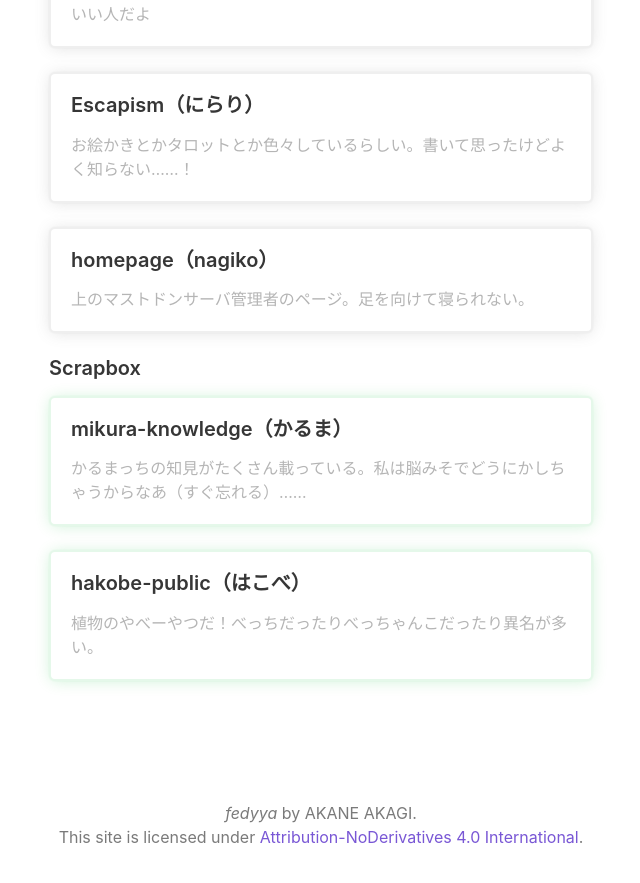
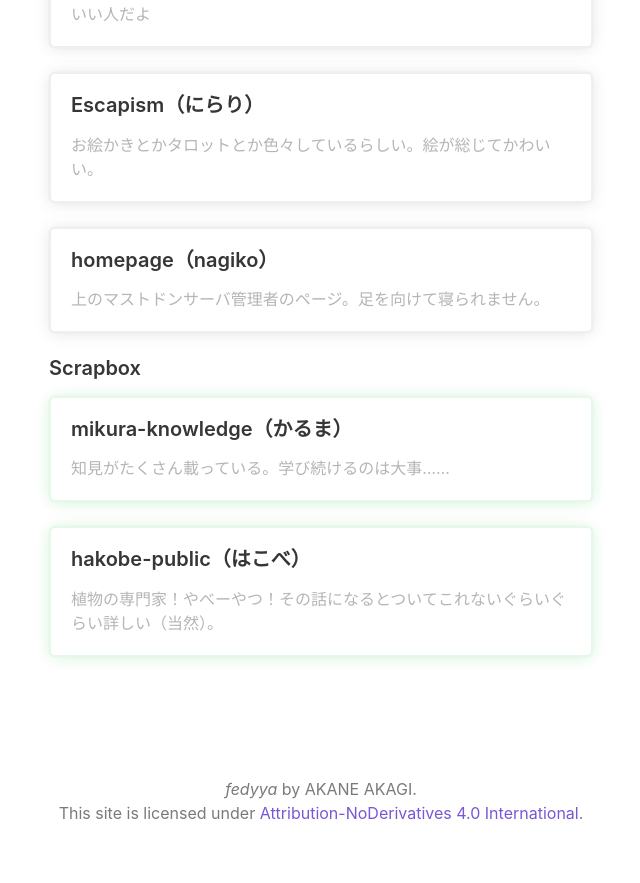
Before and after one commit to akaregi/fedyya2, a Vue app: page /links in a window 1280 px wide. Shown: the part 1000-1883 px from the top of the page, without its empty margins (319-959 px from the left). Built offline with nearby package versions, Linux system fonts and the light colour scheme.

Commit message:
Update lead
Signed-off-by: akaregi <akg.tachibana@gmail.com>

```diff
--- a/src/views/Links.vue
+++ b/src/views/Links.vue
@@ -36,13 +36,13 @@
 
     <LinkBox
       title="Escapism（にらり）"
-      lead="お絵かきとかタロットとか色々しているらしい。書いて思ったけどよく知らない……！"
+      lead="お絵かきとかタロットとか色々しているらしい。絵が総じてかわいい。"
       url="https://www.escapism.work"
     />
 
     <LinkBox
       title="homepage（nagiko）"
-      lead="上のマストドンサーバ管理者のページ。足を向けて寝られない。"
+      lead="上のマストドンサーバ管理者のページ。足を向けて寝られません。"
       url="https://bananagikoh.github.io/homepage/pages/mastodon-use/profile.html"
     />
 
@@ -50,14 +50,14 @@
     <LinkBox
       class="is-scrapbox"
       title="mikura-knowledge（かるま）"
-      lead="かるまっちの知見がたくさん載っている。私は脳みそでどうにかしちゃうからなあ（すぐ忘れる）……"
+      lead="知見がたくさん載っている。学び続けるのは大事……"
       url="https://scrapbox.io/mikura-knowledge/"
     />
 
     <LinkBox
       class="is-scrapbox"
       title="hakobe-public（はこべ）"
-      lead="植物のやべーやつだ！べっちだったりべっちゃんこだったり異名が多い。"
+      lead="植物の専門家！やべーやつ！その話になるとついてこれないぐらいぐらい詳しい（当然）。"
       url="https://scrapbox.io/hakobe-public/ "
     />
   </div>
```
